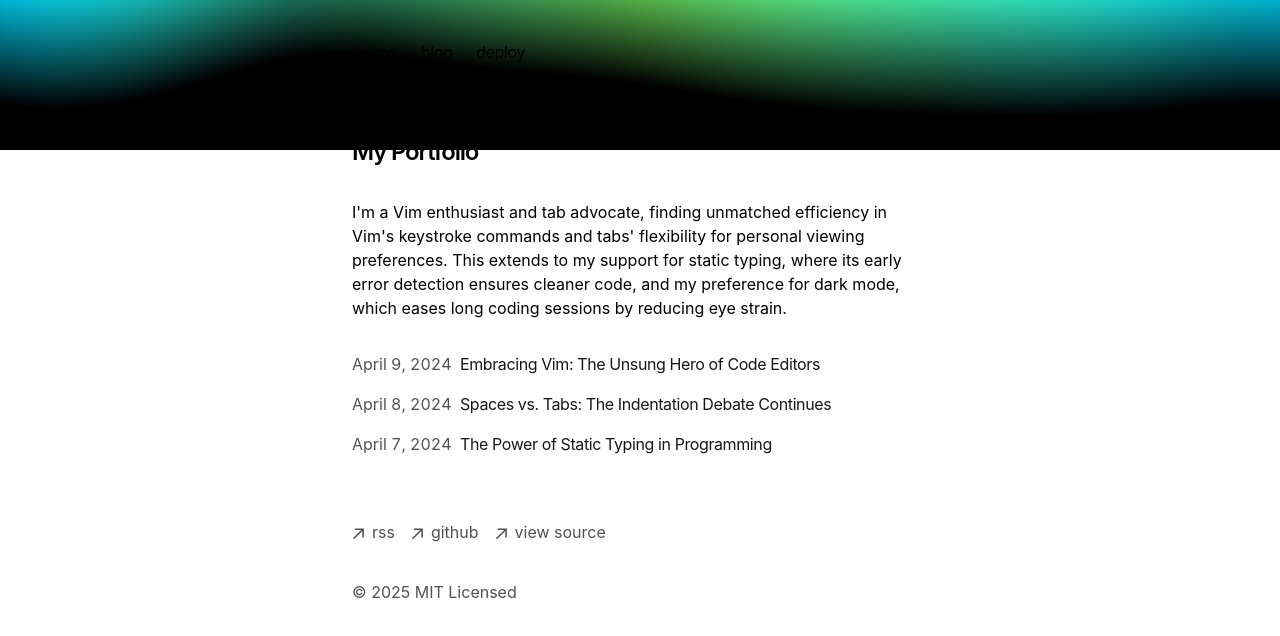
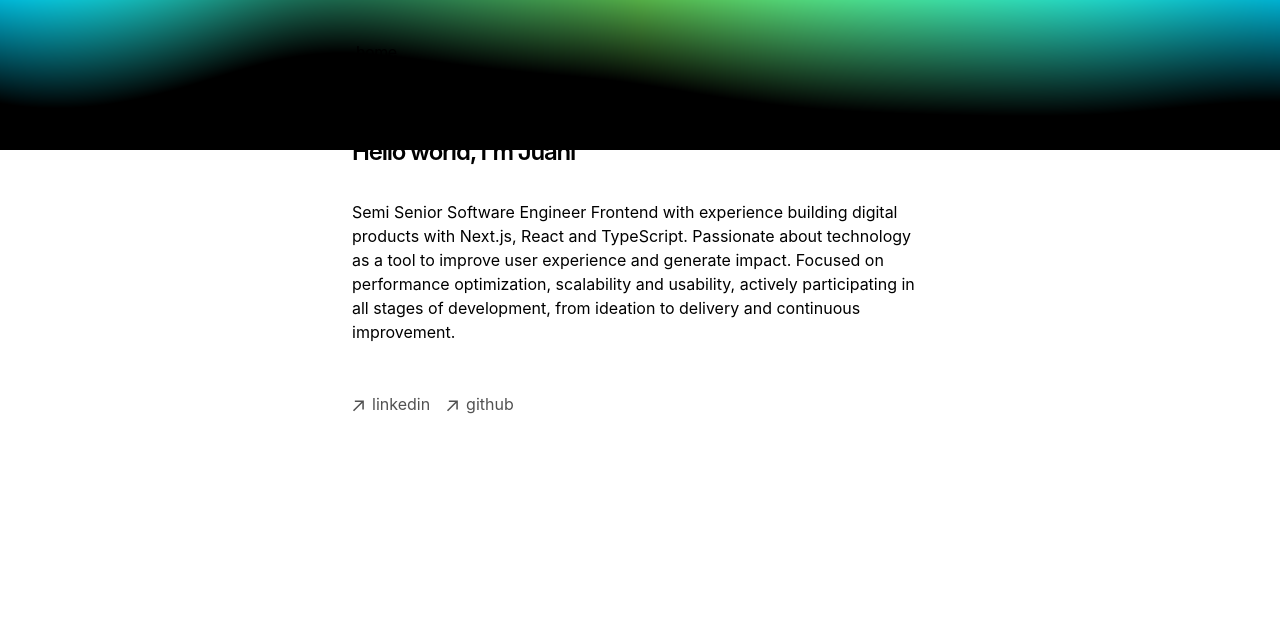
Before and after one commit to JuanDls01/blog, a Next.js app: page / in a window 1280 px wide. Shown: the top 636 px of the page. Built offline with nearby package versions, Linux system fonts and the light colour scheme.

Commit message:
feat: added summary information and links

```diff
--- a/src/app/page.tsx
+++ b/src/app/page.tsx
@@ -1,21 +1,19 @@
-import { BlogPosts } from "src/components/posts";
+"use client";
 
 export default function Page() {
   return (
     <section>
       <h1 className="mb-8 text-2xl font-semibold tracking-tighter">
-        My Portfolio
+        Hello world, I'm Juani
       </h1>
       <p className="mb-4">
-        {`I'm a Vim enthusiast and tab advocate, finding unmatched efficiency in
-        Vim's keystroke commands and tabs' flexibility for personal viewing
-        preferences. This extends to my support for static typing, where its
-        early error detection ensures cleaner code, and my preference for dark
-        mode, which eases long coding sessions by reducing eye strain.`}
+        {`Semi Senior Software Engineer Frontend with experience building digital
+        products with Next.js, React and TypeScript. Passionate about technology
+        as a tool to improve user experience and generate impact. Focused on
+        performance optimization, scalability and usability, actively participating
+        in all stages of development, from ideation to delivery and continuous
+        improvement.`}
       </p>
-      <div className="my-8">
-        <BlogPosts />
-      </div>
     </section>
   );
 }
--- a/src/app/rss/route.ts
+++ /dev/null
@@ -1,42 +0,0 @@
-import { baseUrl } from 'app/sitemap'
-import { getBlogPosts } from 'app/blog/utils'
-
-export async function GET() {
-  let allBlogs = await getBlogPosts()
-
-  const itemsXml = allBlogs
-    .sort((a, b) => {
-      if (new Date(a.metadata.publishedAt) > new Date(b.metadata.publishedAt)) {
-        return -1
-      }
-      return 1
-    })
-    .map(
-      (post) =>
-        `<item>
-          <title>${post.metadata.title}</title>
-          <link>${baseUrl}/blog/${post.slug}</link>
-          <description>${post.metadata.summary || ''}</description>
-          <pubDate>${new Date(
-            post.metadata.publishedAt
-          ).toUTCString()}</pubDate>
-        </item>`
-    )
-    .join('\n')
-
-  const rssFeed = `<?xml version="1.0" encoding="UTF-8" ?>
-  <rss version="2.0">
-    <channel>
-        <title>My Portfolio</title>
-        <link>${baseUrl}</link>
-        <description>This is my portfolio RSS feed</description>
-        ${itemsXml}
-    </channel>
-  </rss>`
-
-  return new Response(rssFeed, {
-    headers: {
-      'Content-Type': 'text/xml',
-    },
-  })
-}
--- a/src/components/footer.tsx
+++ b/src/components/footer.tsx
@@ -12,7 +12,7 @@ function ArrowIcon() {
         fill="currentColor"
       />
     </svg>
-  )
+  );
 }
 
 export default function Footer() {
@@ -24,10 +24,10 @@ export default function Footer() {
             className="flex items-center transition-all hover:text-neutral-800 dark:hover:text-neutral-100"
             rel="noopener noreferrer"
             target="_blank"
-            href="/rss"
+            href="https://www.linkedin.com/in/juandelossantosdeveloper/"
           >
             <ArrowIcon />
-            <p className="ml-2 h-7">rss</p>
+            <p className="ml-2 h-7">linkedin</p>
           </a>
         </li>
         <li>
@@ -35,27 +35,13 @@ export default function Footer() {
             className="flex items-center transition-all hover:text-neutral-800 dark:hover:text-neutral-100"
             rel="noopener noreferrer"
             target="_blank"
-            href="https://github.com/vercel/next.js"
+            href="https://github.com/JuanDls01/"
           >
             <ArrowIcon />
             <p className="ml-2 h-7">github</p>
           </a>
         </li>
-        <li>
-          <a
-            className="flex items-center transition-all hover:text-neutral-800 dark:hover:text-neutral-100"
-            rel="noopener noreferrer"
-            target="_blank"
-            href="https://vercel.com/templates/next.js/portfolio-starter-kit"
-          >
-            <ArrowIcon />
-            <p className="ml-2 h-7">view source</p>
-          </a>
-        </li>
       </ul>
-      <p className="mt-8 text-neutral-600 dark:text-neutral-300">
-        © {new Date().getFullYear()} MIT Licensed
-      </p>
     </footer>
-  )
+  );
 }
--- a/src/components/nav.tsx
+++ b/src/components/nav.tsx
@@ -1,16 +1,10 @@
-import Link from 'next/link'
+import Link from "next/link";
 
 const navItems = {
-  '/': {
-    name: 'home',
+  "/": {
+    name: "home",
   },
-  '/blog': {
-    name: 'blog',
-  },
-  'https://vercel.com/templates/next.js/portfolio-starter-kit': {
-    name: 'deploy',
-  },
-}
+};
 
 export function Navbar() {
   return (
@@ -30,11 +24,11 @@ export function Navbar() {
                 >
                   {name}
                 </Link>
-              )
+              );
             })}
           </div>
         </nav>
       </div>
     </aside>
-  )
+  );
 }
```
